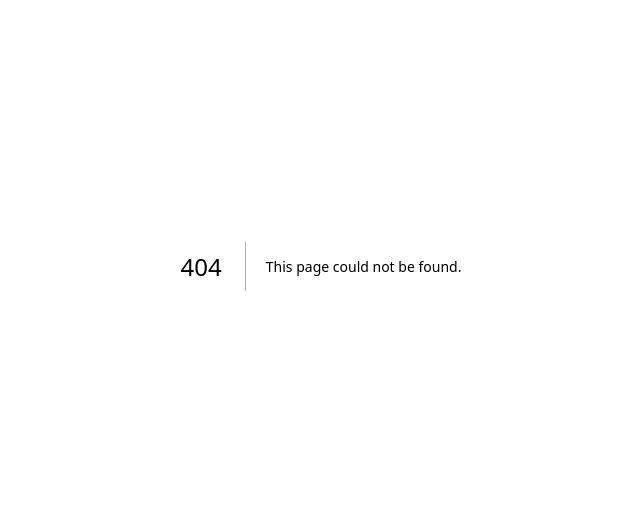
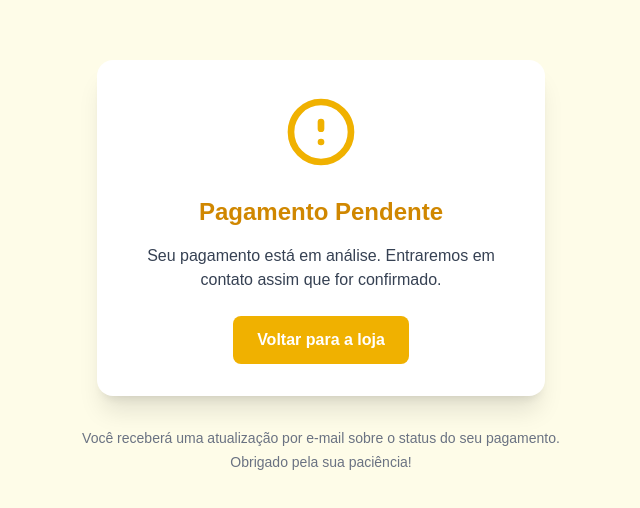
Before and after one commit to jonassouza1/auron, a Next.js app: page /pending in a window 1280 px wide. Before the commit this address had no page. Shown: the part 134-642 px from the top of the page, without its empty margins (319-959 px from the left). Built offline with nearby package versions, Linux system fonts and the light colour scheme.

Commit message:
feat: add return pages in the application

```diff
--- /dev/null
+++ b/src/app/failure/page.tsx
@@ -0,0 +1,46 @@
+import Link from "next/link";
+
+export default function FailurePage() {
+  return (
+    <div className="flex min-h-screen flex-col items-center justify-center bg-red-50 px-4 py-8 text-center">
+      <div className="rounded-2xl bg-white p-8 shadow-xl max-w-md w-full">
+        <div className="mb-6 flex justify-center">
+          <svg
+            className="h-20 w-20 text-red-500"
+            fill="none"
+            stroke="currentColor"
+            strokeWidth="2"
+            viewBox="0 0 24 24"
+          >
+            <path
+              strokeLinecap="round"
+              strokeLinejoin="round"
+              d="M12 9v2m0 4h.01m-6.938 4h13.856C18.07 18.464 18 17.734 18 17c0-2.761-2.239-5-5-5s-5 2.239-5 5c0 .734-.07 1.464-.207 2z"
+            />
+          </svg>
+        </div>
+        <h1 className="text-2xl font-bold text-red-600 mb-4">
+          Pagamento Não Aprovado
+        </h1>
+        <p className="text-gray-700 mb-6">
+          Algo deu errado com seu pagamento. Por favor, tente novamente ou entre
+          em contato conosco.
+        </p>
+        <Link
+          href="/"
+          className="inline-block rounded-lg bg-red-500 px-6 py-3 text-white font-semibold hover:bg-red-600 transition"
+        >
+          Voltar para a loja
+        </Link>
+      </div>
+
+      <div className="mt-8 text-sm text-gray-500">
+        <p>
+          Se você acredita que isso foi um erro, entre em contato com nosso
+          suporte.
+        </p>
+        <p className="mt-1">Estamos prontos para te ajudar!</p>
+      </div>
+    </div>
+  );
+}
--- /dev/null
+++ b/src/app/pending/page.tsx
@@ -0,0 +1,48 @@
+// src/app/pending/page.tsx
+
+import Link from "next/link";
+
+export default function PendingPage() {
+  return (
+    <div className="flex min-h-screen flex-col items-center justify-center bg-yellow-50 px-4 py-8 text-center">
+      <div className="rounded-2xl bg-white p-8 shadow-xl max-w-md w-full">
+        <div className="mb-6 flex justify-center">
+          <svg
+            className="h-20 w-20 text-yellow-500"
+            fill="none"
+            stroke="currentColor"
+            strokeWidth="2"
+            viewBox="0 0 24 24"
+          >
+            <path
+              strokeLinecap="round"
+              strokeLinejoin="round"
+              d="M12 9v2m0 4h.01M12 3a9 9 0 100 18 9 9 0 000-18z"
+            />
+          </svg>
+        </div>
+        <h1 className="text-2xl font-bold text-yellow-600 mb-4">
+          Pagamento Pendente
+        </h1>
+        <p className="text-gray-700 mb-6">
+          Seu pagamento está em análise. Entraremos em contato assim que for
+          confirmado.
+        </p>
+        <Link
+          href="/"
+          className="inline-block rounded-lg bg-yellow-500 px-6 py-3 text-white font-semibold hover:bg-yellow-600 transition"
+        >
+          Voltar para a loja
+        </Link>
+      </div>
+
+      <div className="mt-8 text-sm text-gray-500">
+        <p>
+          Você receberá uma atualização por e-mail sobre o status do seu
+          pagamento.
+        </p>
+        <p className="mt-1">Obrigado pela sua paciência!</p>
+      </div>
+    </div>
+  );
+}
--- /dev/null
+++ b/src/app/success/page.tsx
@@ -0,0 +1,94 @@
+import { getIdPreference } from "@/app/lib/mercadoPagoService";
+import Link from "next/link";
+
+interface SearchParams {
+  preference_id: string;
+}
+
+interface ProductPurchased {
+  title: string;
+  description: string;
+  quantity: number;
+  unit_price: number;
+}
+
+interface PreferenceData {
+  productPurchased: ProductPurchased[];
+}
+
+interface SuccessPageProps {
+  searchParams: SearchParams;
+}
+
+export default async function SuccessPage({ searchParams }: SuccessPageProps) {
+  const { preference_id } = searchParams;
+
+  // Obtém os dados da preferência via ID
+  const preferenceData = (await getIdPreference(
+    preference_id,
+  )) as PreferenceData | null;
+
+  // Se os dados não existirem, podemos renderizar uma página de erro ou um fallback
+  if (!preferenceData) {
+    return (
+      <div className="text-center py-20">
+        <h1 className="text-2xl font-bold text-red-600">
+          Erro: Não encontramos os dados da sua compra.
+        </h1>
+        <Link
+          href="/"
+          className="bg-blue-600 text-white px-6 py-3 rounded-lg hover:bg-blue-700 transition mt-5"
+        >
+          Voltar para a Página Inicial
+        </Link>
+      </div>
+    );
+  }
+
+  // Extrair apenas os dados relevantes para mostrar ao usuário
+  const purchasedItems = preferenceData.productPurchased.map((item) => ({
+    title: item.title,
+    quantity: item.quantity,
+    unit_price: item.unit_price,
+    subtotal: (item.quantity * item.unit_price).toFixed(2),
+  }));
+
+  return (
+    <main className="max-w-4xl mx-auto py-12 px-6">
+      <h1 className="text-3xl font-bold mb-8 text-green-600 text-center">
+        Compra realizada com sucesso!
+      </h1>
+
+      <section className="mb-8">
+        <h2 className="text-2xl font-semibold mb-4">Resumo da compra:</h2>
+        <ul className="space-y-4">
+          {purchasedItems.map((item, index) => (
+            <li key={index} className="border p-4 rounded-lg shadow">
+              <p>
+                <strong>Produto:</strong> {item.title}
+              </p>
+              <p>
+                <strong>Quantidade:</strong> {item.quantity}
+              </p>
+              <p>
+                <strong>Preço unitário:</strong> R$ {item.unit_price.toFixed(2)}
+              </p>
+              <p>
+                <strong>Subtotal:</strong> R$ {item.subtotal}
+              </p>
+            </li>
+          ))}
+        </ul>
+      </section>
+
+      <div className="text-center mt-10">
+        <Link
+          href="/"
+          className="bg-blue-600 text-white px-6 py-3 rounded-lg hover:bg-blue-700 transition"
+        >
+          Voltar para a Página Inicial
+        </Link>
+      </div>
+    </main>
+  );
+}
```
